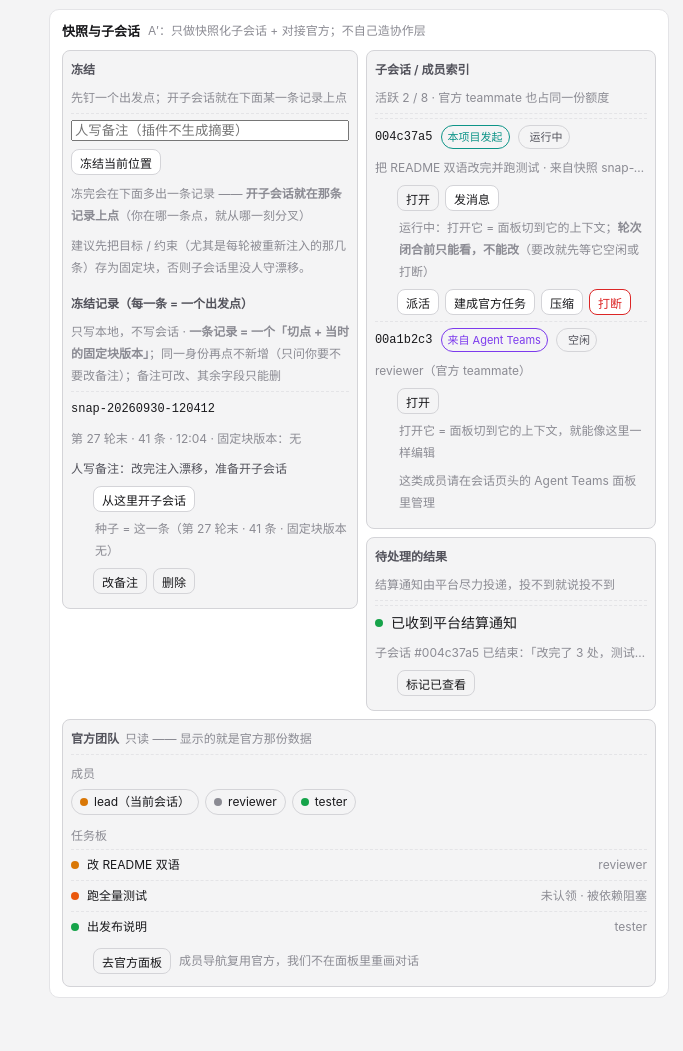
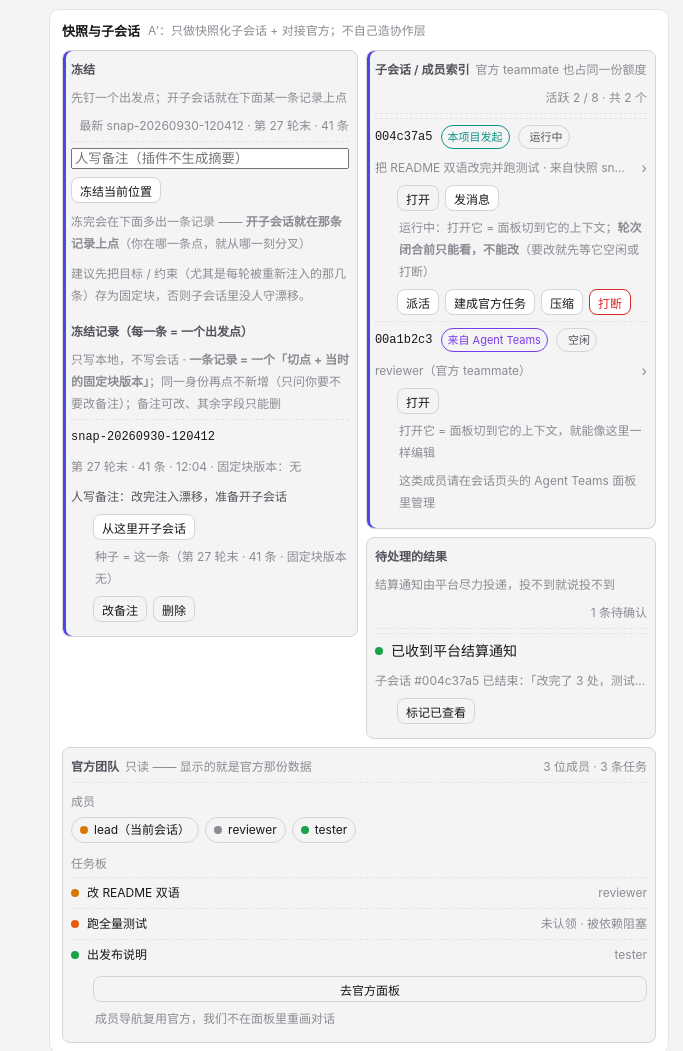
Before and after one commit to idoall/dsh-context-redline, a plain HTML site: page demo/redline-panel.standalone.html in a window 1280 px wide. Shown: the part 925-1976 px from the top of the page, without its empty margins (597-1280 px from the left). Drawn offline with Linux system fonts and the light colour scheme.

Commit message:
demo(M0.5): 借鉴 V0 稿的"小细节"（两端对齐读数 / 焦点竖条 / 行虚线 / › / 整宽按钮）—— 配色不动
用户发来 V0 出的「快照与子会话」样式图，明确：「**颜色系不用抄他的**，布局里一些小边框的细节可以抄」。

采纳 5 条（全部只用本仓库既有主题令牌）：
① 块标题**两端对齐**：左块名 + 右读数（`.bmeta`）—— 四块各给读数：
   冻结 `最新 <id> · 第 N 轮末 · M 条`、子会话 `活跃 x / 8 · 共 y 个`、待处理 `N 条待确认`、团队 `N 位成员 · M 条任务`；
② **焦点块**：`inset 3px 0 0` 左侧竖条（冻结块有记录时、子会话块有运行中成员时）。
   ⚠️ **不用整圈彩色描边** —— 用户明确不接受彩色聚焦框（同"输入框聚焦只要一条灰边"那条偏好）；
③ 行间**细虚线**分隔（`.orch-row + .orch-row` / `.task + .task`）；
④ 子会话行右 **状态 + `›`**（`.orch-id .chev`，箭头暗示可进）；
⑤ 块底**整宽次级按钮** `.btn.block`（先用于官方团队的 `去官方面板`）。

**明确不采纳**（抄了会倒退）：把冻结做成"一条只读的已锁定 + 查看快照"、只显示一条冻结记录
（推翻"开子会话挂在每条冻结记录行上"这个刚定的结构）、把动作全收进二级入口、只给深色、
自创字段名（`上下文版本 cts_12_04` 之类）。

护栏：运行时 4 条 + 静态 4 条（含"焦点块必须是 `inset 3px 0 0` 而不是彩色描边"这条，
防止以后有人把它改回彩色聚焦框）→ 静态绿 + 190/190 绿。
浏览器实测 1440px：四块右侧读数、两块左侧竖条、子会话行 `›`、团队块整宽按钮（截图 orch-v0-details.png）。

docs/03 R5.1.0 增"块内视觉细节（借鉴外部稿，配色不变）"小节 + 未采纳清单；docs/10 新增 M05-50、
总览 204 项 / DONE 71；AGENTS §5、docs/11 同步。

```diff
--- a/demo/demo.css
+++ b/demo/demo.css
@@ -369,6 +369,16 @@ body {
   margin: 2px 0 4px; padding-bottom: 4px;
   border-bottom: 1px dashed var(--dsw-alias-border-l1);   /* 标题下一道虚线，块身份一眼可见 */
 }
+/* ---------- 借鉴 V0 的"小细节"（配色不动，只搬结构与边框语言） ----------
+ * ① 块标题两端对齐：左块名 + 右读数；② 焦点块用**左侧竖条**而不是整圈彩色描边
+ *（用户明确不喜欢彩色聚焦框，见输入框聚焦那条偏好）；③ 行间细虚线；④ 行右"状态 + ›"；⑤ 块底整宽次级按钮。 */
+.blocktitle .bmeta { margin-left: auto; font-weight: 400; color: var(--dsw-alias-label-caption); font-size: 12px; }
+.orchblock.is-focus { border-color: var(--dsw-alias-border-l2); box-shadow: inset 3px 0 0 var(--ds-color-indigo); }
+.orchblock .orch-row + .orch-row,
+.orchblock .orch-row + .cap,
+.orchblock .task + .task { border-top: 1px dashed var(--dsw-alias-border-l1); }
+.orch-id .chev { margin-left: auto; color: var(--dsw-alias-label-caption); font-size: 14px; line-height: 1; padding-left: 6px; }
+.btn.block { display: block; width: 100%; text-align: center; }
 .orchblock:has(.warn-text) { border-color: var(--ds-color-amber); }
 .orchblock > .subhead + .subhead { margin-top: 6px; }
 @media (min-width: 1040px) {
--- a/demo/redline-panel.standalone.html
+++ b/demo/redline-panel.standalone.html
@@ -377,6 +377,16 @@ body {
   margin: 2px 0 4px; padding-bottom: 4px;
   border-bottom: 1px dashed var(--dsw-alias-border-l1);   /* 标题下一道虚线，块身份一眼可见 */
 }
+/* ---------- 借鉴 V0 的"小细节"（配色不动，只搬结构与边框语言） ----------
+ * ① 块标题两端对齐：左块名 + 右读数；② 焦点块用**左侧竖条**而不是整圈彩色描边
+ *（用户明确不喜欢彩色聚焦框，见输入框聚焦那条偏好）；③ 行间细虚线；④ 行右"状态 + ›"；⑤ 块底整宽次级按钮。 */
+.blocktitle .bmeta { margin-left: auto; font-weight: 400; color: var(--dsw-alias-label-caption); font-size: 12px; }
+.orchblock.is-focus { border-color: var(--dsw-alias-border-l2); box-shadow: inset 3px 0 0 var(--ds-color-indigo); }
+.orchblock .orch-row + .orch-row,
+.orchblock .orch-row + .cap,
+.orchblock .task + .task { border-top: 1px dashed var(--dsw-alias-border-l1); }
+.orch-id .chev { margin-left: auto; color: var(--dsw-alias-label-caption); font-size: 14px; line-height: 1; padding-left: 6px; }
+.btn.block { display: block; width: 100%; text-align: center; }
 .orchblock:has(.warn-text) { border-color: var(--ds-color-amber); }
 .orchblock > .subhead + .subhead { margin-top: 6px; }
 @media (min-width: 1040px) {
@@ -563,7 +573,7 @@ body.explain [data-explain].explain-num::after {
 
 <header class="topbar">
   <div class="brand">
-    <b>上下文批改台</b><span class="tag" title="单文件版打包指纹（demo.css + demo.js 的 sha256 前 7 位）：拿它跟我核对是不是最新版">交互原型 v1 · 单文件版 079c275</span>
+    <b>上下文批改台</b><span class="tag" title="单文件版打包指纹（demo.css + demo.js 的 sha256 前 7 位）：拿它跟我核对是不是最新版">交互原型 v1 · 单文件版 45a163c</span>
     <a class="link" href="./README.md">说明</a>
   </div>
   <div class="switches" id="switches" aria-label="状态开关"></div>
@@ -1764,8 +1774,9 @@ function renderOrch() {
          窄屏单列堆叠但每块有自己的边框与标题（不许再挤成一片）。 */''}
     <div class="orchgrid">
 
-    <section class="orchblock" data-block="freeze">
-    <div class="subhead blocktitle">冻结 <span class="hint">先钉一个出发点；开子会话就在下面某一条记录上点</span></div>
+    <section class="orchblock${S.snapshots.length ? ' is-focus' : ''}" data-block="freeze">
+    <div class="subhead blocktitle">冻结 <span class="hint">先钉一个出发点；开子会话就在下面某一条记录上点</span>
+      <span class="bmeta">${S.snapshots.length ? `最新 ${esc(S.snapshots[S.snapshots.length - 1].id)} · 第 ${S.snapshots[S.snapshots.length - 1].turn} 轮末 · ${S.snapshots[S.snapshots.length - 1].items} 条` : '还没有记录'}</span></div>
 
     <div class="orch-toolbar">
       <input id="snapNote" placeholder="人写备注（插件不生成摘要）" />
@@ -1799,8 +1810,9 @@ function renderOrch() {
 
     </section>
 
-    <section class="orchblock" data-block="children">
-    <div class="subhead blocktitle">子会话 / 成员索引 <span class="hint">活跃 ${active} / 8 · 官方 teammate 也占同一份额度</span></div>
+    <section class="orchblock${S.children.some((x) => x.state === 'running') ? ' is-focus' : ''}" data-block="children">
+    <div class="subhead blocktitle">子会话 / 成员索引 <span class="hint">官方 teammate 也占同一份额度</span>
+      <span class="bmeta">活跃 ${active} / 8 · 共 ${S.children.length} 个</span></div>
     ${c.length === 0 ? '<div class="cap">（还没有子会话）</div>' : c.map((x, i) => {
       const [stCls, stText] = stateOf(x.state);
       return `
@@ -1810,6 +1822,7 @@ function renderOrch() {
           <span class="${x.src === 'own' ? 'badge-src-own' : 'badge-src-team'}">${x.src === 'own' ? '本项目发起' : '来自 Agent Teams'}</span>
           <span class="badge-state"><i class="mstat ${stCls}"></i>${stText}</span>
           <span class="cap orch-desc">${esc(x.label)}${x.from ? ' · 来自快照 ' + esc(x.from) : ''}</span>
+          <span class="chev" title="打开它（去官方视图）">›</span>
         </div>
         <div class="orch-actions">
           <button class="btn sm ghost" data-act="copen" data-i="${i}" data-explain="child.open">打开</button>
@@ -1834,7 +1847,8 @@ function renderOrch() {
     </section>
 
     <section class="orchblock" data-block="pending">
-    <div class="subhead blocktitle">待处理的结果 <span class="hint" data-explain="pending.view">结算通知由平台尽力投递，投不到就说投不到</span></div>
+    <div class="subhead blocktitle">待处理的结果 <span class="hint" data-explain="pending.view">结算通知由平台尽力投递，投不到就说投不到</span>
+      <span class="bmeta">${S.pendingSeen ? '已全部确认' : '1 条待确认'}</span></div>
     ${S.sw.pendingState === 'settled' ? `
       <div class="orch-row">
         <div class="orch-id">
@@ -1860,7 +1874,8 @@ function renderOrch() {
     </section>
 
     <section class="orchblock" data-block="team">
-    <div class="subhead blocktitle">官方团队 <span class="hint" data-explain="team.read">只读 —— 显示的就是官方那份数据</span></div>
+    <div class="subhead blocktitle">官方团队 <span class="hint" data-explain="team.read">只读 —— 显示的就是官方那份数据</span>
+      <span class="bmeta">${S.sw.team ? `${S.members.length} 位成员 · ${S.tasks.length} 条任务` : '未启用'}</span></div>
     ${S.sw.team ? `
       <div class="cap list-label">成员</div>
       <div class="roster">${S.members.map((m) => `<span class="member"><i class="mstat ${m.st}"></i>${esc(m.name)}</span>`).join('')}</div>
@@ -1874,7 +1889,7 @@ function renderOrch() {
         </div>`).join('')
         : '<div class="cap">（任务板为空）</div>'}
       <div class="orch-actions">
-        <button class="btn sm ghost" data-act="teamOpen" data-explain="team.read">去官方面板</button>
+        <button class="btn sm ghost block" data-act="teamOpen" data-explain="team.read">去官方面板</button>
         <span class="cap">成员导航复用官方，我们不在面板里重画对话</span>
       </div>`
       : '<div class="cap">本机未启用官方智能体团队 → 派活 / 建成官方任务 / 成员式打断全部不出现（不是报错）。</div>'}
```
Also changed, not shown: AGENTS.md (+1 -1 lines), demo/check-runtime.mjs (+14 -0 lines), demo/check-static.mjs (+10 -0 lines), demo/demo.js (+12 -7 lines), docs/10-execution-checklist.md (+4 -3 lines), docs/11-session-handoff.md (+1 -1 lines), demo/screenshots/orch-v0-details.png (added).
